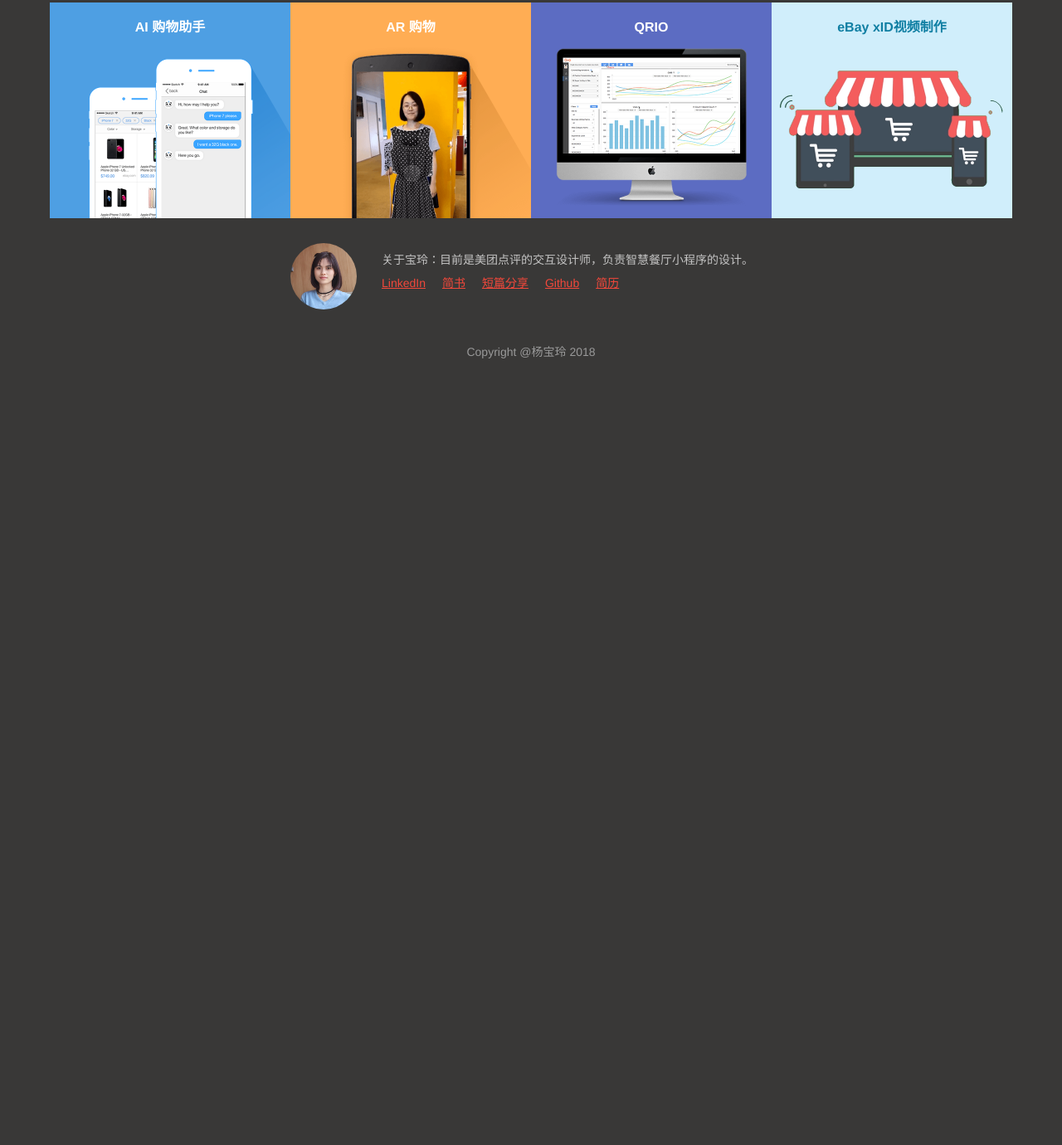
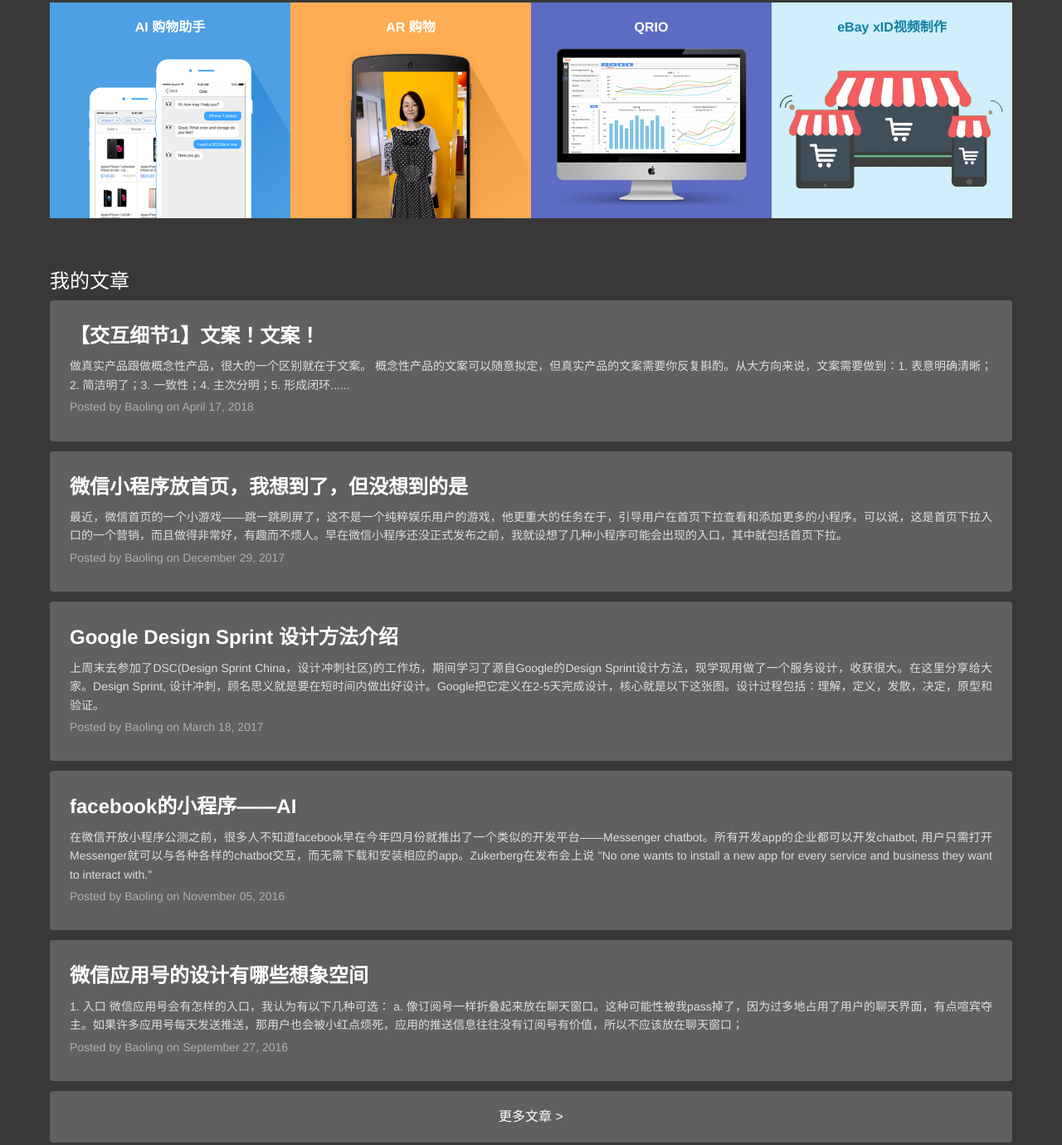
Before and after one commit to bly-2018/bly-2018, a website: page index.html in a window 1280 px wide. Shown: the part 802-2182 px from the top of the page at 83% size. Before the commit the page ends 1277 px from the top, so only its background shows below. Drawn offline with nearby package versions, Linux system fonts and the light colour scheme.

Commit message:
move article

```diff
--- a/css/style.css
+++ b/css/style.css
@@ -18,6 +18,7 @@
 a:focus,
 a:active{
 	color: #337ab7;
+	text-decoration: none;
 }
 img{
 	border:none;
@@ -936,3 +937,33 @@
 	height: 4px;
 	background: transparent;
 }
+.article-container{
+	background: rgba(255,255,255,0.2);
+	padding: 20px 24px;
+	border-radius: 4px;
+	margin-top: 12px;
+}
+.article-container:hover{
+	background: rgba(255,255,255,0.14);
+}
+.post-title-1{
+	font-weight: bold;
+	font-size: 24px;
+	margin: 12px 0 14px 0;
+}
+.article-title{
+	font-size: 24px;
+	color: white;
+}
+.post-text{
+	margin-bottom: 4px;
+}
+.font-white{
+	color: white;
+}
+.font-white-grey{
+	color: rgba(255,255,255,0.8);
+}
+.font-white-grey-2{
+	color: rgba(255,255,255,0.5);
+}
--- a/index.html
+++ b/index.html
@@ -179,6 +179,84 @@
 		</div>
 	</div>
 
+	<div class="container-my">
+
+		<div class="article-title">我的文章</div>
+		<div class="article-container">
+			<a target="_blank" href="https://www.jianshu.com/p/d1bb56f7a133">
+				<div class="post-title-1 font-white">
+					【交互细节1】文案！文案！
+				</div>
+
+				<div class="post-text font-white-grey">
+				做真实产品跟做概念性产品，很大的一个区别就在于文案。
+
+				概念性产品的文案可以随意拟定，但真实产品的文案需要你反复斟酌。从大方向来说，文案需要做到：1. 表意明确清晰；2. 简洁明了；3. 一致性；4. 主次分明；5. 形成闭环......
+				</div>
+			</a>
+			<p class="post-meta font-white-grey-2">Posted by Baoling on April 17, 2018</p>
+		</div>
+
+		<div class="article-container">
+			<a target="_blank" href="https://www.jianshu.com/p/1cda966d7f6a">
+				<div class="post-title-1 font-white">
+					微信小程序放首页，我想到了，但没想到的是
+				</div>
+
+				<div class="post-text font-white-grey">
+				最近，微信首页的一个小游戏——跳一跳刷屏了，这不是一个纯粹娱乐用户的游戏，他更重大的任务在于，引导用户在首页下拉查看和添加更多的小程序。可以说，这是首页下拉入口的一个营销，而且做得非常好，有趣而不烦人。早在微信小程序还没正式发布之前，我就设想了几种小程序可能会出现的入口，其中就包括首页下拉。
+				</div>
+			</a>
+			<p class="post-meta font-white-grey-2">Posted by Baoling on December 29, 2017</p>
+		</div>
+
+		<div class="article-container">
+			<a target="_blank" href="https://www.jianshu.com/p/608db80f0cd0">
+				<div class="post-title-1 font-white">
+					Google Design Sprint 设计方法介绍
+				</div>
+
+				<div class="post-text font-white-grey">
+				上周末去参加了DSC(Design Sprint China，设计冲刺社区)的工作坊，期间学习了源自Google的Design Sprint设计方法，现学现用做了一个服务设计，收获很大。在这里分享给大家。Design Sprint, 设计冲刺，顾名思义就是要在短时间内做出好设计。Google把它定义在2-5天完成设计，核心就是以下这张图。设计过程包括：理解，定义，发散，决定，原型和验证。
+				</div>
+			</a>
+			<p class="post-meta font-white-grey-2">Posted by Baoling on March 18, 2017</p>
+		</div>
+
+		<div class="article-container">
+			<a target="_blank" href="https://www.jianshu.com/p/24aeda8dfa30">
+				<div class="post-title-1 font-white">
+					facebook的小程序——AI
+				</div>
+
+				<div class="post-text font-white-grey">
+				在微信开放小程序公测之前，很多人不知道facebook早在今年四月份就推出了一个类似的开发平台——Messenger chatbot。所有开发app的企业都可以开发chatbot, 用户只需打开Messenger就可以与各种各样的chatbot交互，而无需下载和安装相应的app。Zukerberg在发布会上说 "No one wants to install a new app for every service and business they want to interact with."
+				</div>
+			</a>
+			<p class="post-meta font-white-grey-2">Posted by Baoling on November 05, 2016</p>
+		</div>
+
+		<div class="article-container">
+			<a target="_blank" href="http://www.jianshu.com/p/f1a1e1a63783">
+				<div class="post-title-1 font-white">
+					微信应用号的设计有哪些想象空间
+				</div>
+
+				<div class="post-text font-white-grey">
+					1. 入口
+
+					微信应用号会有怎样的入口，我认为有以下几种可选：
+
+					a. 像订阅号一样折叠起来放在聊天窗口。这种可能性被我pass掉了，因为过多地占用了用户的聊天界面，有点喧宾夺主。如果许多应用号每天发送推送，那用户也会被小红点烦死，应用的推送信息往往没有订阅号有价值，所以不应该放在聊天窗口；
+				</div>
+			</a>
+			<p class="post-meta font-white-grey-2">Posted by Baoling on September 27, 2016</p>
+		</div>
+
+		<a href="writings.html" class="article-container" style="font-size: 16px; color: white; text-align: center; display: block;" >更多文章 ></a>
+
+	</div>
+
 	<a href="#"><div class="to-top"></div></a>
 
 	<div class="self-container">
```
Also changed, not shown: 1 other file.
